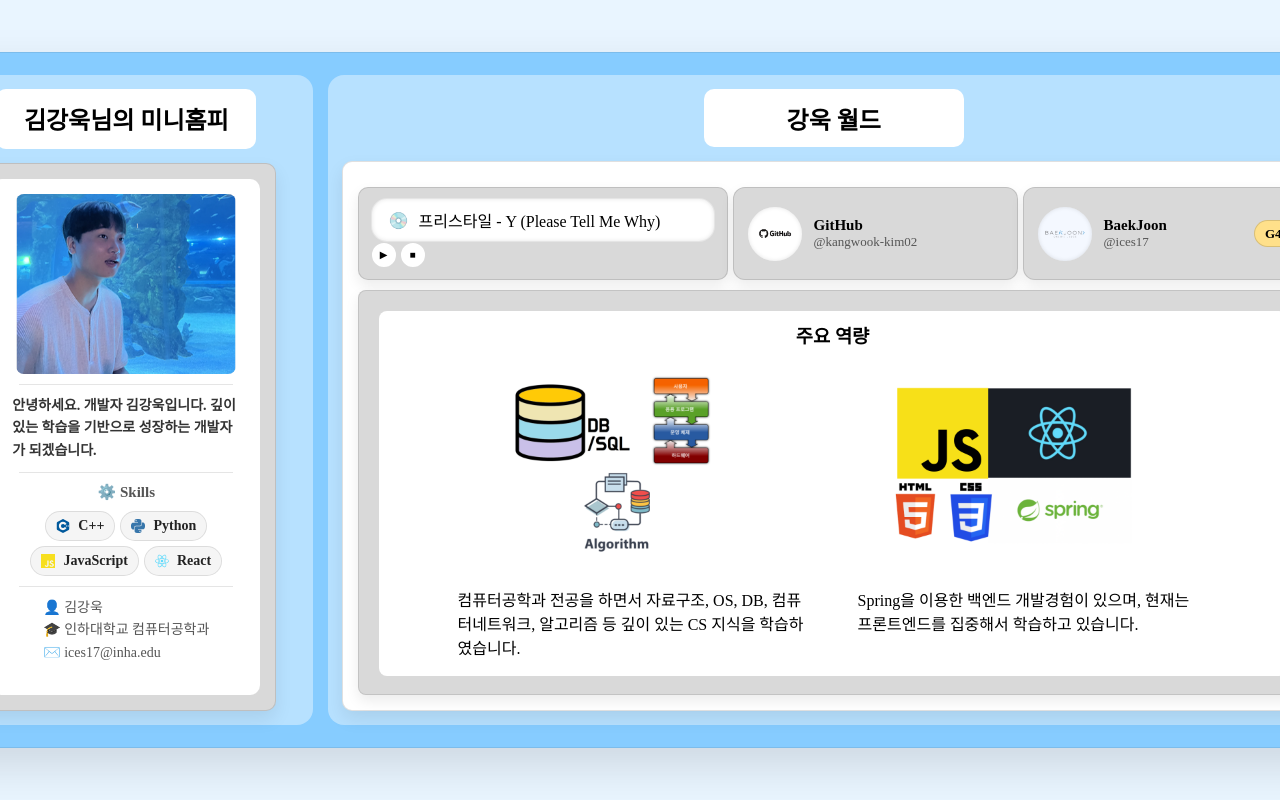
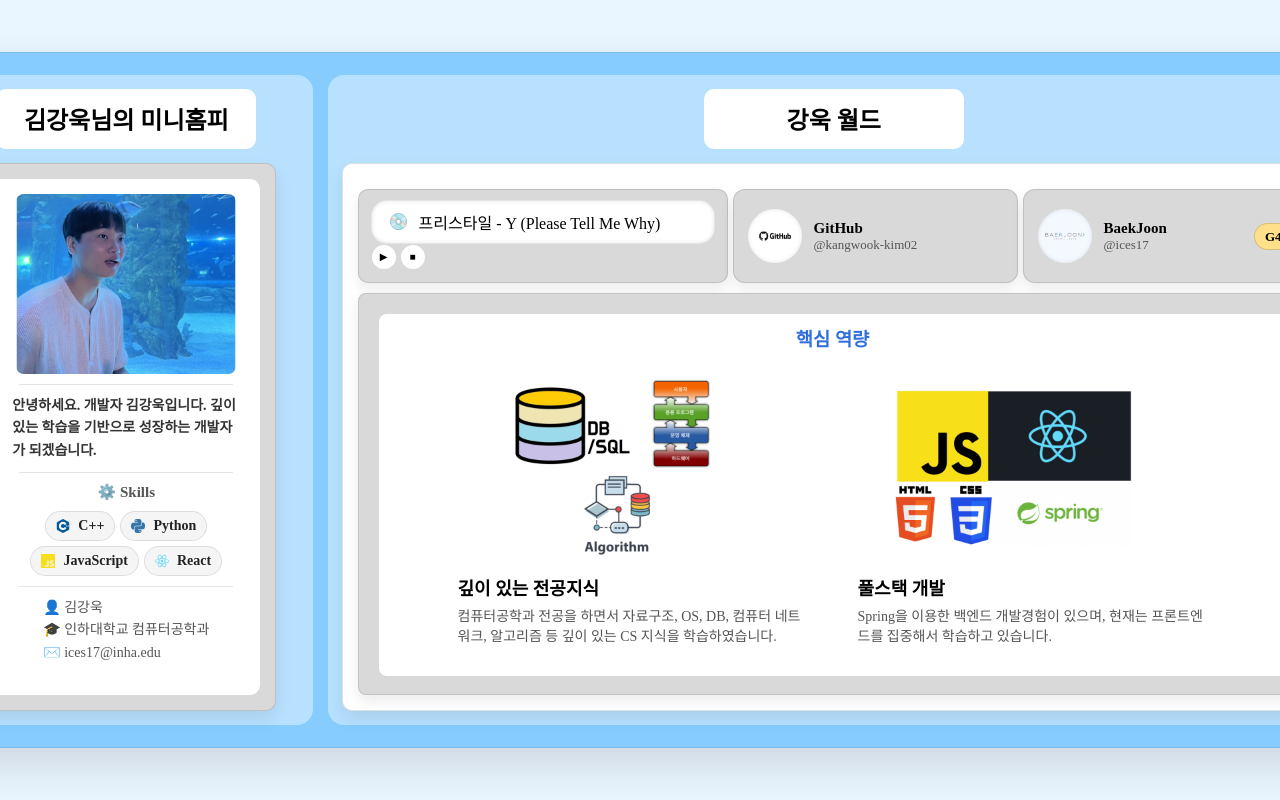
Before and after one commit to kangwook-kim02/Kangwook-World, a React (Vite) app: page / in a window 1280 px wide. Shown: the top 800 px of the page. Built offline with nearby package versions, Linux system fonts and the light colour scheme.

Commit message:
HomeMain 디자인 개선

```diff
--- a/src/components/SideBar.css
+++ b/src/components/SideBar.css
@@ -144,20 +144,20 @@
 }
 
 .JavaScriptIcon {
-    width: 14px;
+  width: 14px;
   height: 14px;
   fill:#F7DF1E;
 }
 
 .ReactIcon {
-    width: 14px;
+  width: 14px;
   height: 14px;
   fill:#61DAFB;
 }
 
 .Info {
   font-size: 14px;
-   line-height: 1.6;
+  line-height: 1.6;
   color: #555;
 }
 
--- a/src/components/world/Home.css
+++ b/src/components/world/Home.css
@@ -301,4 +301,11 @@
 
 .Top h3 {
   margin-top: 0;
+  color: #2f6fdc;;
 }
+
+.computerScience p, .fullstack p {
+  font-size: 14px;
+  color: #555;
+  margin:0;
+}
--- a/src/components/world/Home.jsx
+++ b/src/components/world/Home.jsx
@@ -92,15 +92,17 @@ const Home = ({ onClickButton }) => {
             <div className="HomeMain">
                 <div className="Inline">
                     <div className="Top">
-                        <h3>주요 역량</h3>
+                        <h3>핵심 역량</h3>
                     </div>
                     <div className="bottom">
                         <div className="computerScience">
                             <img className="csImage" src={csImage} alt="csImage" />
-                            <p>컴퓨터공학과 전공을 하면서 자료구조, OS, DB, 컴퓨터네트워크, 알고리즘 등 깊이 있는 CS 지식을 학습하였습니다.</p>
+                            <p style={{ marginBottom: 5, fontSize: "18px", fontWeight: "600", color: "black" }}>깊이 있는 전공지식</p>
+                            <p>컴퓨터공학과 전공을 하면서 자료구조, OS, DB, 컴퓨터 네트워크, 알고리즘 등 깊이 있는 CS 지식을 학습하였습니다.</p>
                         </div>
                         <div className="fullstack">
                             <img className="fsImage" src={fullstackImage} alt="fullstackImage" />
+                            <p style={{ marginBottom: 5, fontSize: "18px", fontWeight: "600", color: "black" }}>풀스택 개발</p>
                             <p>Spring을 이용한 백엔드 개발경험이 있으며, 현재는 프론트엔드를 집중해서 학습하고 있습니다.</p>
                         </div>
                     </div>
```
